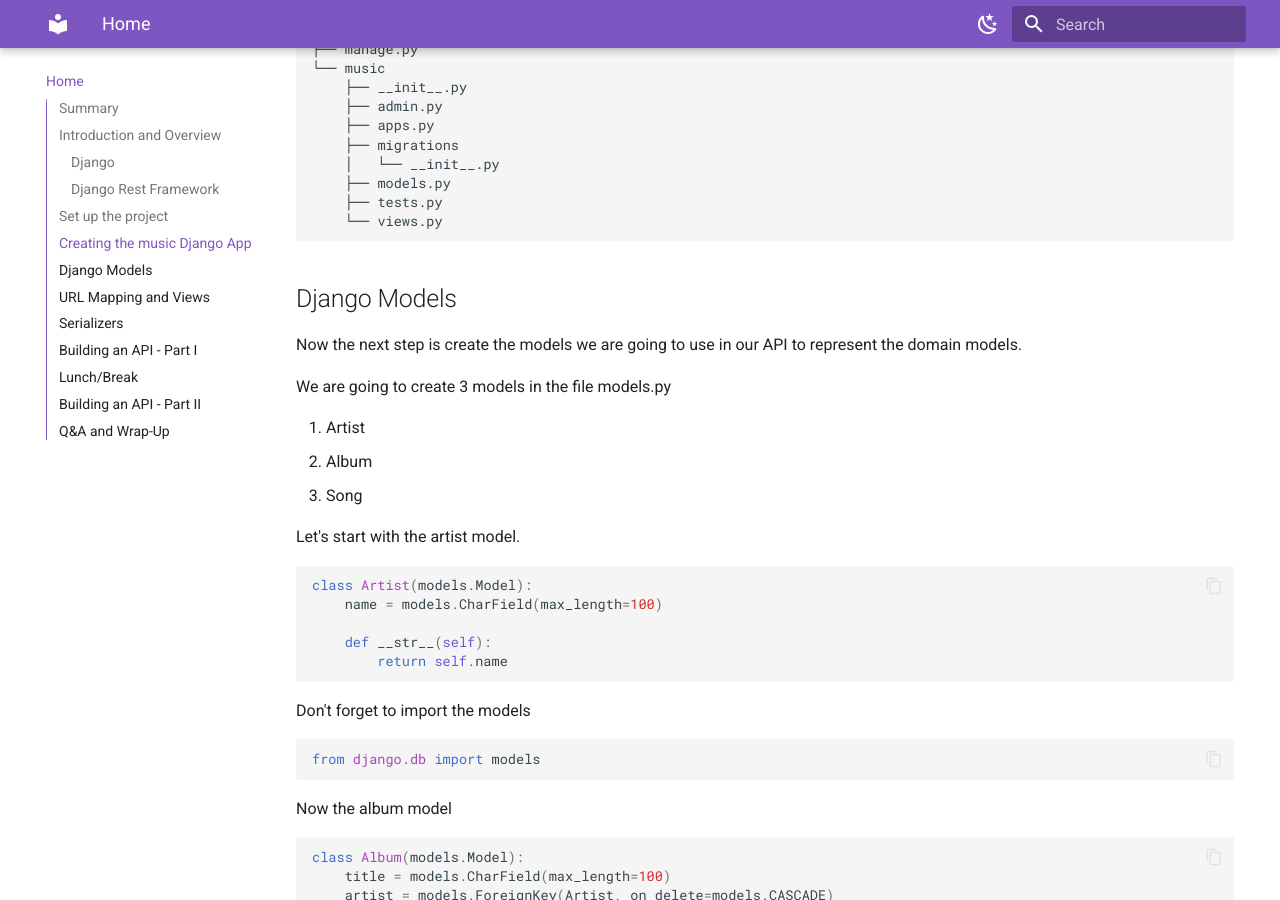
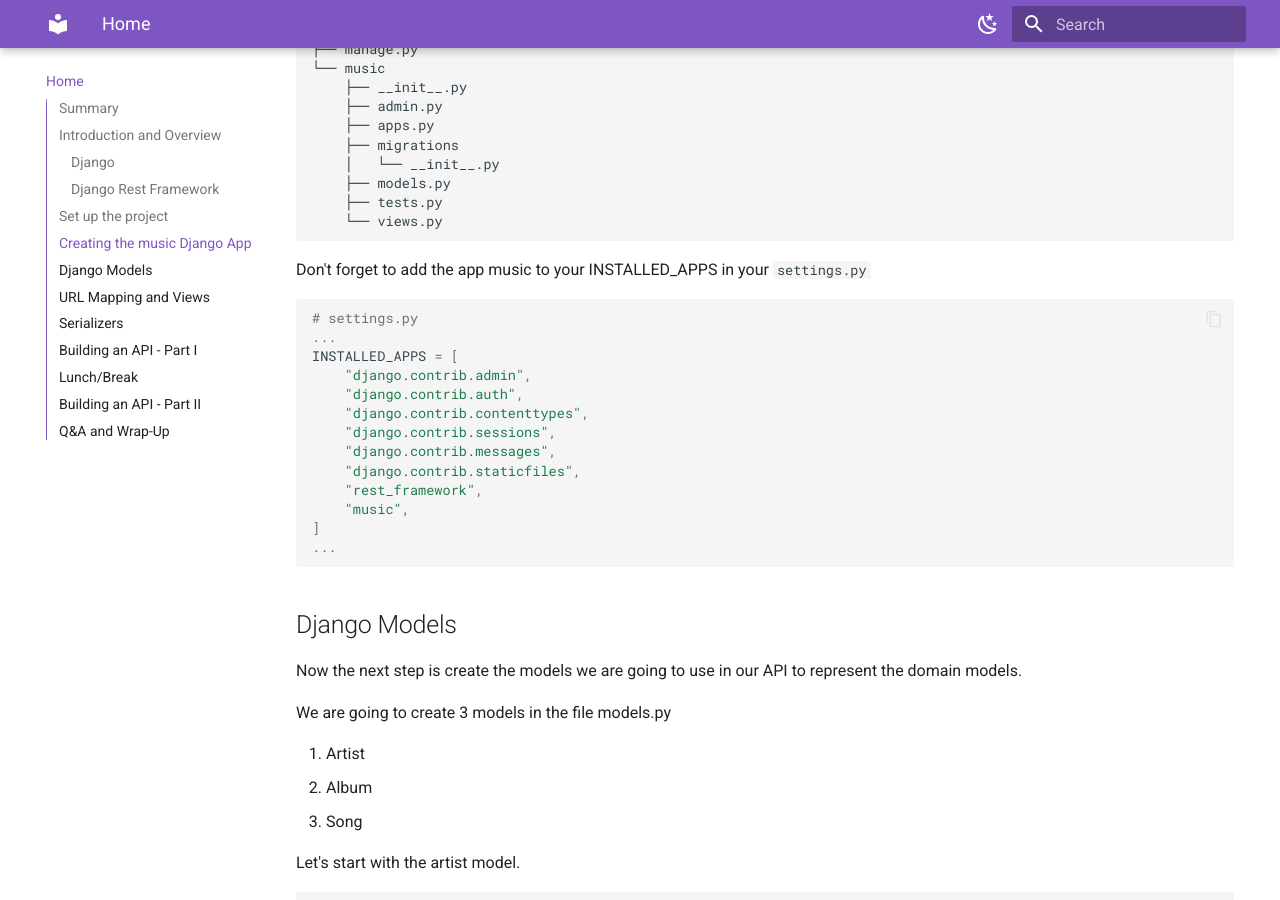
Before and after one commit to lipemorais/building-your-first-api-with-django-and-django-rest-framework, an MkDocs documentation site: the page built from docs/index.md, in a window 1280 px wide and 900 px high, scrolled down 2537 px. Built offline with MkDocs 1.6.1 and Material for MkDocs 9.7.7, drawn with Linux system fonts in a browser that asks for light colours.

Commit message:
Update docs to include music app in INSTALLED_APPS
The current documentation was updated to inform users that they should include the "music" application in the INSTALLED_APPS list within Django's `settings.py` file. As this is a necessary step while setting up the application, it's crucial to have this information included in our documentation.

````diff
--- a/docs/index.md
+++ b/docs/index.md
@@ -102,6 +102,22 @@ This will create the app structure for us. Something similar to this below:
     └── views.py
 ```
 
+Don't forget to add the app music to your INSTALLED_APPS in your `settings.py`
+```python
+# settings.py
+...
+INSTALLED_APPS = [
+    "django.contrib.admin",
+    "django.contrib.auth",
+    "django.contrib.contenttypes",
+    "django.contrib.sessions",
+    "django.contrib.messages",
+    "django.contrib.staticfiles",
+    "rest_framework",
+    "music",
+]
+...
+```
 ## Django Models
 
 Now the next step is create the models we are going to use in our API to represent the domain models.
````
